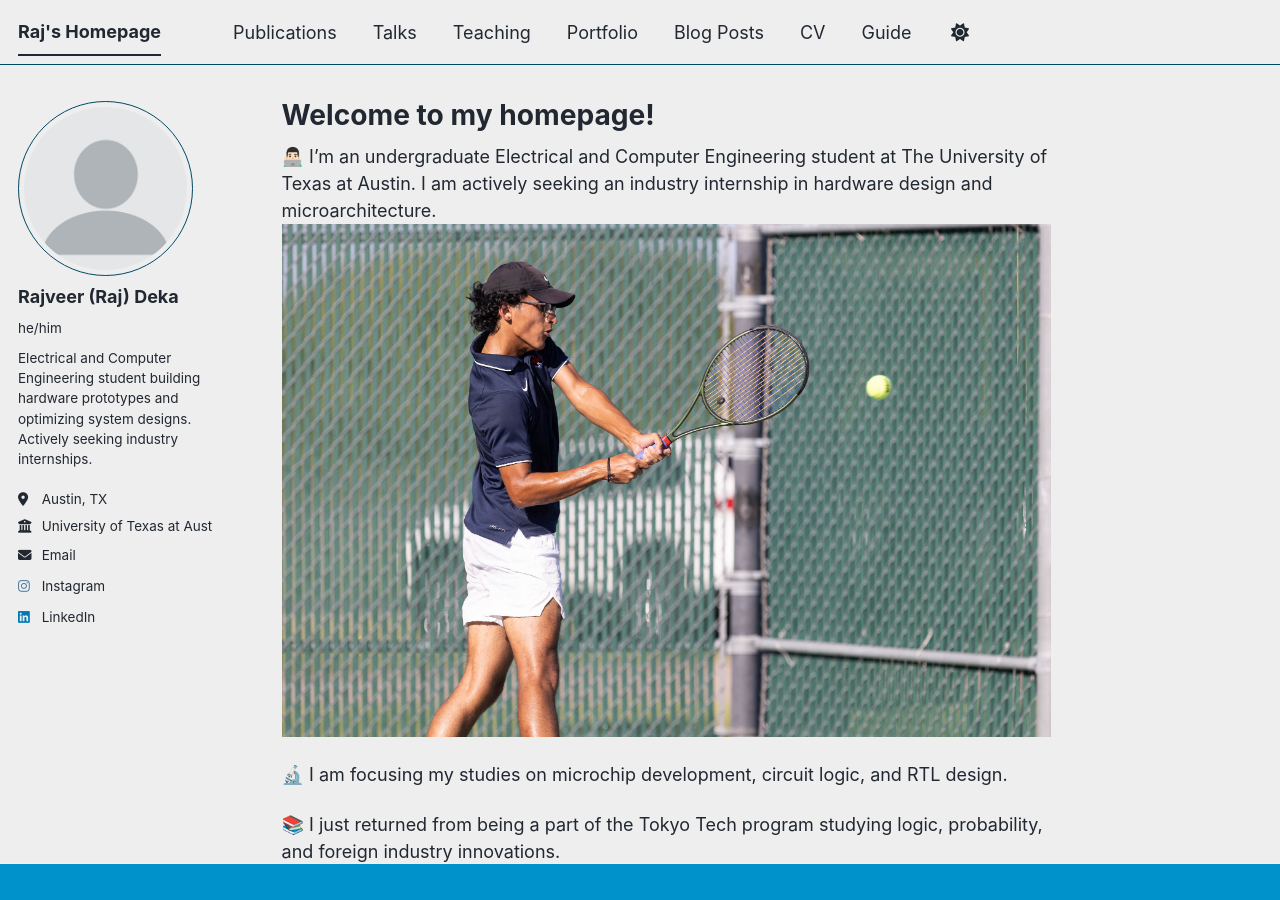
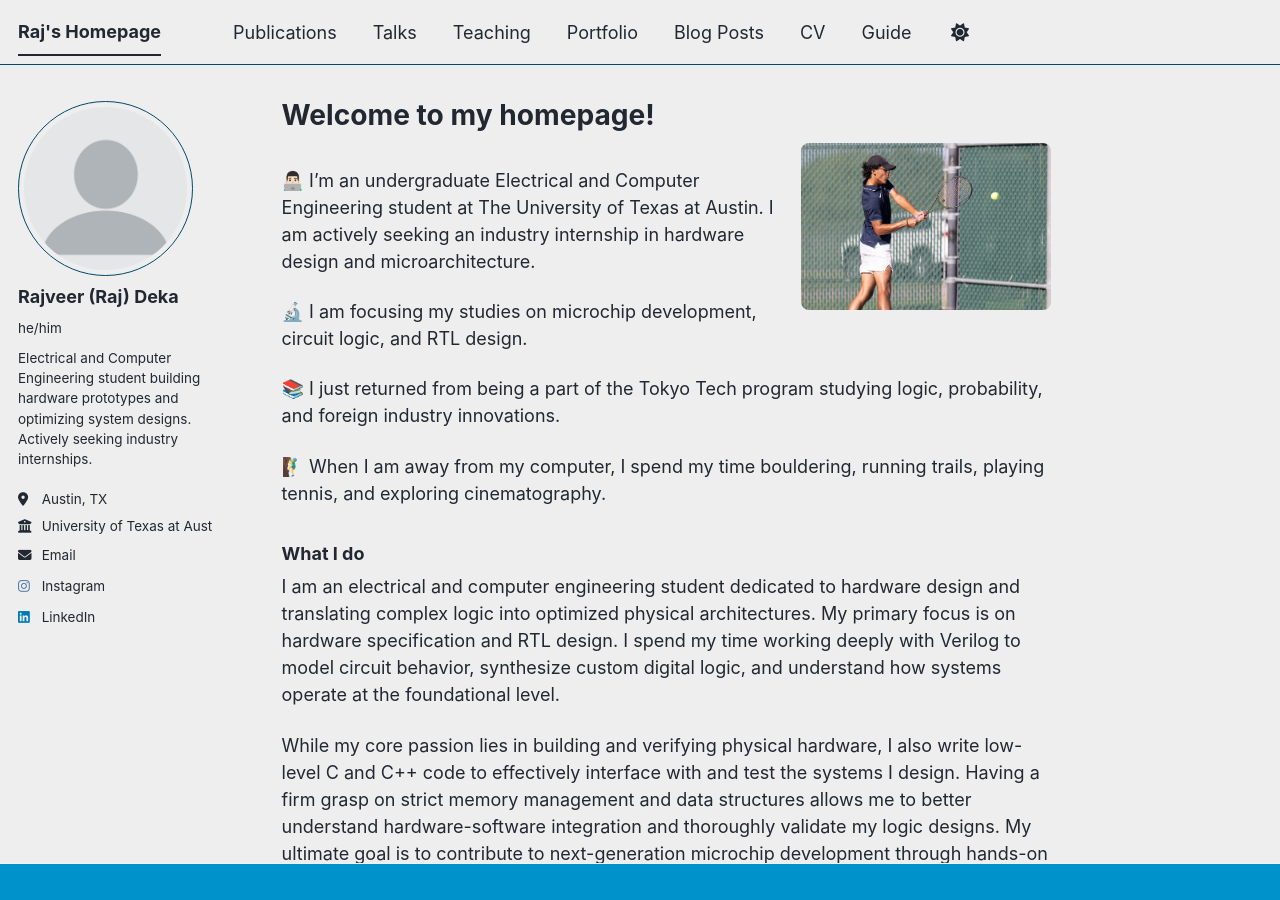
Before and after one commit to rajdeka/rajdeka.github.io, a Jekyll site: the page built from _pages/about.md, in a window 1280 px wide and 900 px high. Built offline with Jekyll 4.4.1, drawn with Linux system fonts in a browser that asks for light colours; a style sheet for code colours, icons or effects is not loaded.

Commit message:
Update about.md

```diff
--- a/_pages/about.md
+++ b/_pages/about.md
@@ -6,9 +6,9 @@ redirect_from:
   - /about/
   - /about.html
 ---
+<img src="/images/tennis.JPG" style="float: right; max-width: 250px; margin: 0 0 20px 20px; border-radius: 8px;" alt="Tennis">
 
-
-👨🏻‍💻 I’m an undergraduate Electrical and Computer Engineering student at The University of Texas at Austin. I am actively seeking an industry internship in hardware design and microarchitecture. <br/><img src='/images/tennis.JPG'>
+👨🏻‍💻 I’m an undergraduate Electrical and Computer Engineering student at The University of Texas at Austin. I am actively seeking an industry internship in hardware design and microarchitecture.
 
 🔬 I am focusing my studies on microchip development, circuit logic, and RTL design.
 
```
